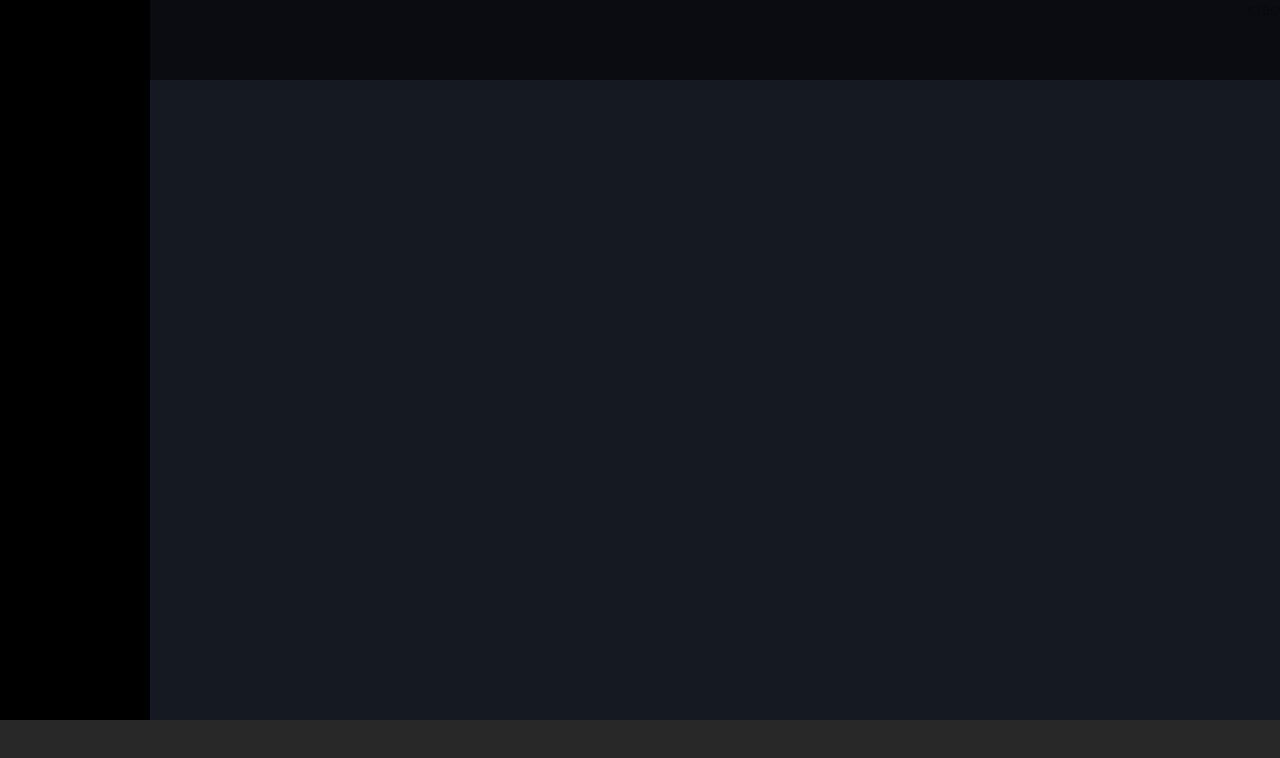
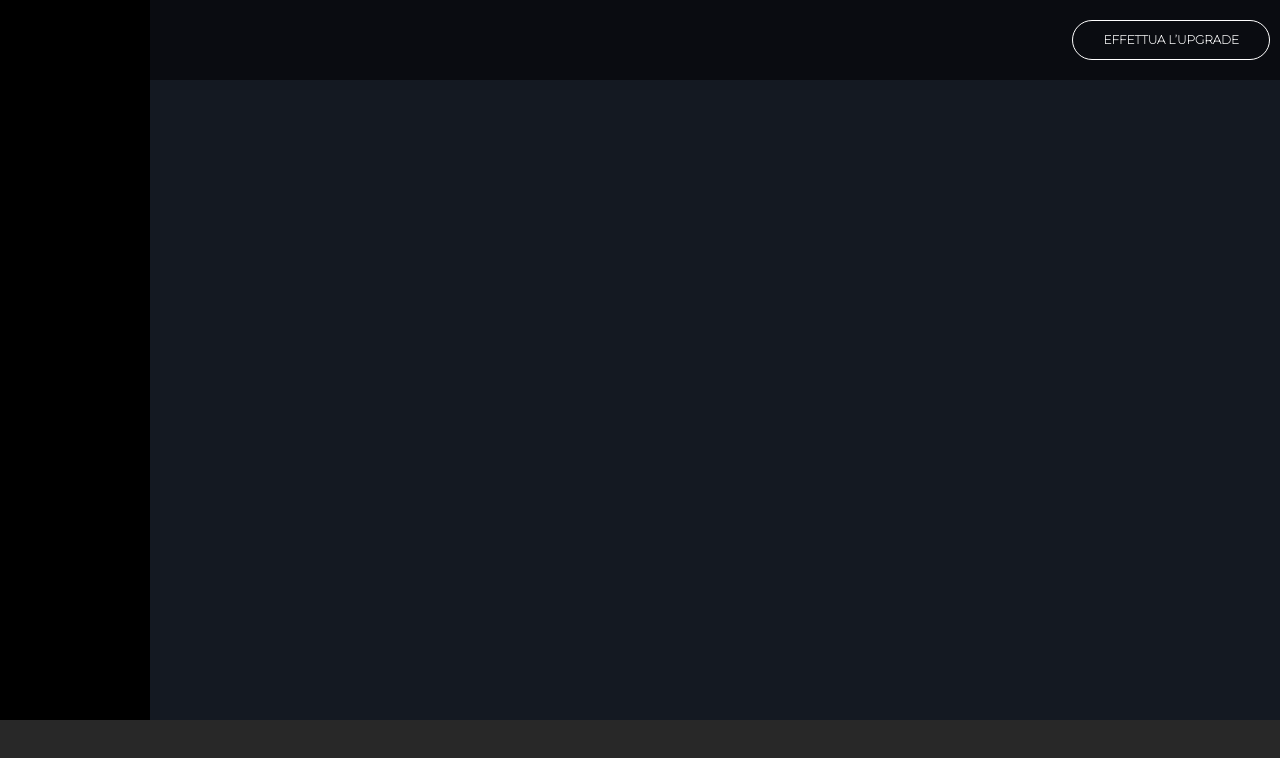
Before and after one commit to GianniPio/html-css-spotifyweb, a plain HTML site: page index.html in a window 1280 px wide. Drawn offline with Linux system fonts and the light colour scheme.

Commit message:
nav finished

```diff
--- a/css/style.css
+++ b/css/style.css
@@ -39,6 +39,19 @@
     justify-content: flex-end;
     background-color: rgba(0, 0, 0, 0.5);
     z-index: 2;
+
+}
+
+.upgrade {
+    border: 1px solid white;
+    border-radius: 25px;
+    padding: 5px 30px;
+    cursor: pointer;
+    margin: auto 10px;
+    line-height: 28px;
+    font-weight: bolder;
+    font-size: 12px;
+    color: white;
 }
 
 /* Tag del main principale */
--- a/index.html
+++ b/index.html
@@ -25,7 +25,14 @@
         <aside id="aside_right">
 
             <!-- Nav -->
-            <nav id="above">ciao</nav>
+            <nav id="above">
+
+                <!-- Bottone upgrade -->
+                <div class="upgrade">
+                    EFFETTUA L&rsquo;UPGRADE
+                </div>
+
+            </nav>
 
             <!-- Main centrale -->
             <main id="center"></main>
```
